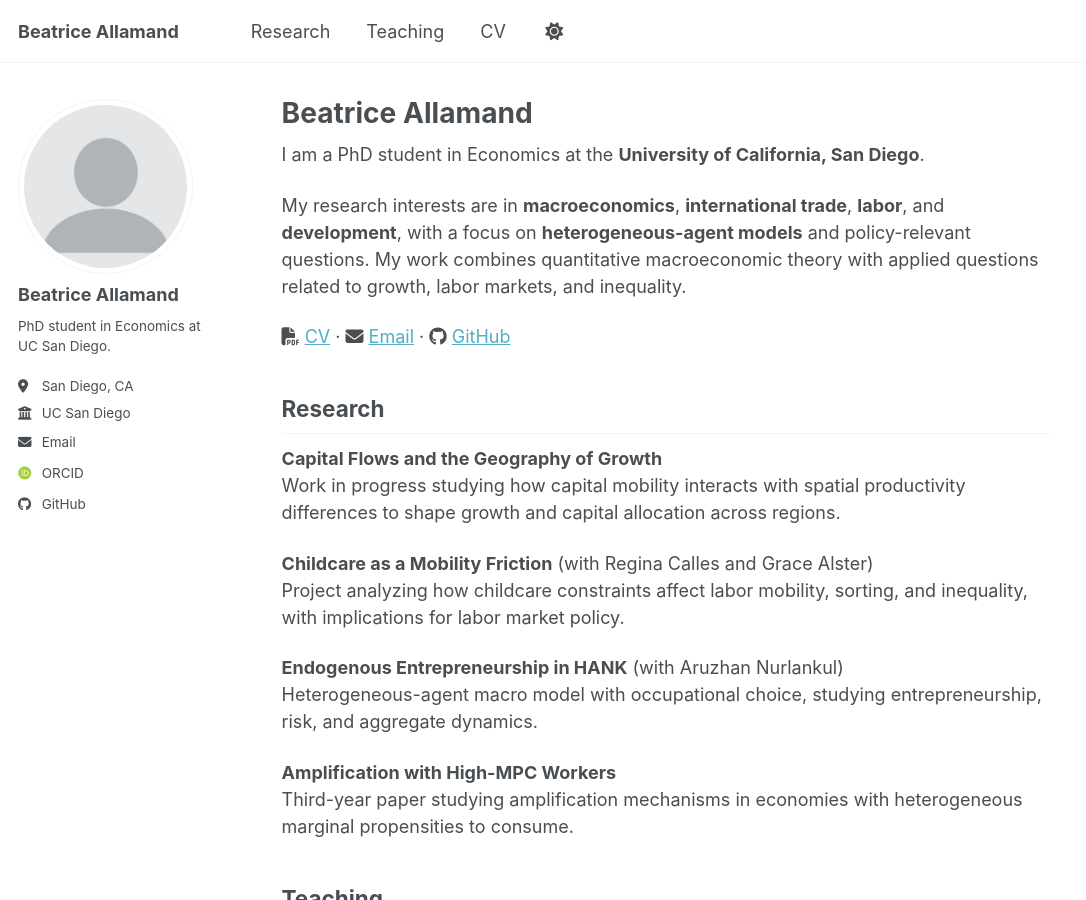
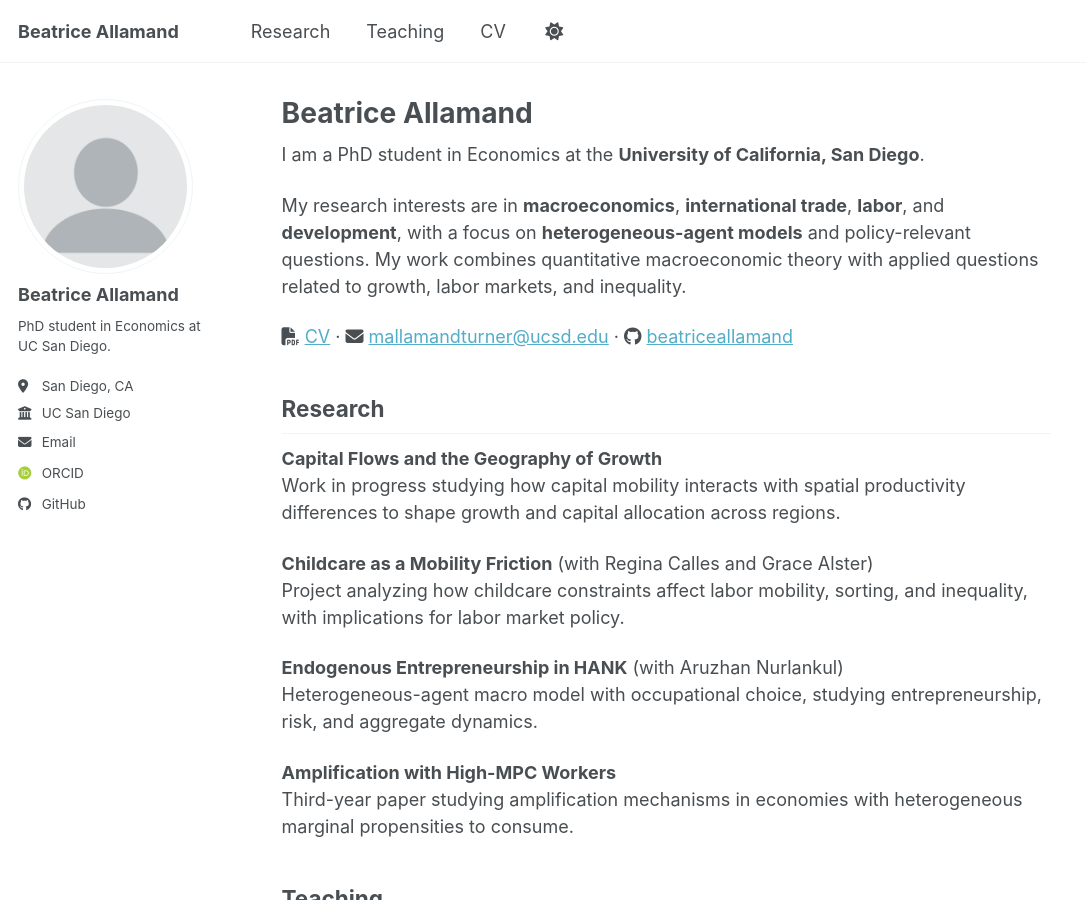
Before and after one commit to beatriceallamand/beatriceallamand.github.io, a Jekyll site: the page built from _pages/about.md, in a window 1280 px wide and 900 px high. Shown: the whole window, without its empty margins (0-1086 px from the left). Built offline with Jekyll 4.4.1, drawn with Linux system fonts in a browser that asks for light colours; some web fonts are replaced; a script bundle is joined from its source files by our own code; library files that are not in the unit come from our copies.

Commit message:
Update contact information in about.md

```diff
--- a/_pages/about.md
+++ b/_pages/about.md
@@ -11,9 +11,9 @@ I am a PhD student in Economics at the **University of California, San Diego**.
 
 My research interests are in **macroeconomics**, **international trade**, **labor**, and **development**, with a focus on **heterogeneous-agent models** and policy-relevant questions. My work combines quantitative macroeconomic theory with applied questions related to growth, labor markets, and inequality.
 
-<i class="fas fa-file-pdf"></i> [CV](/files/cv.pdf) ·
-<i class="fas fa-envelope"></i> [Email](mailto:mallamandturner@ucsd.edu) ·
-<i class="fab fa-github"></i> [GitHub](https://github.com/beatriceallamand)
+<i class="fas fa-file-pdf"></i> [CV](/files/cv.pdf)   ·
+<i class="fas fa-envelope"></i> [mallamandturner@ucsd.edu](mailto:mallamandturner@ucsd.edu)   ·
+<i class="fab fa-github"></i> [beatriceallamand](https://github.com/beatriceallamand)
 
 
 ## Research
```
